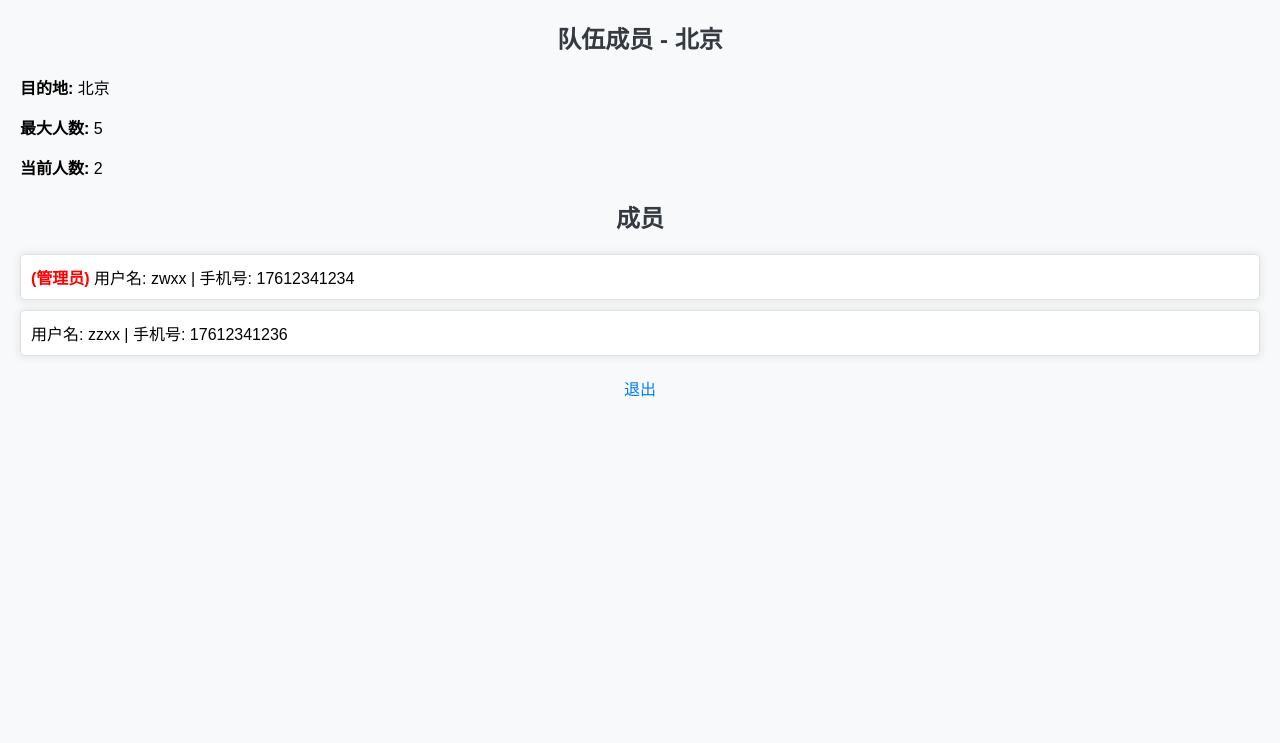
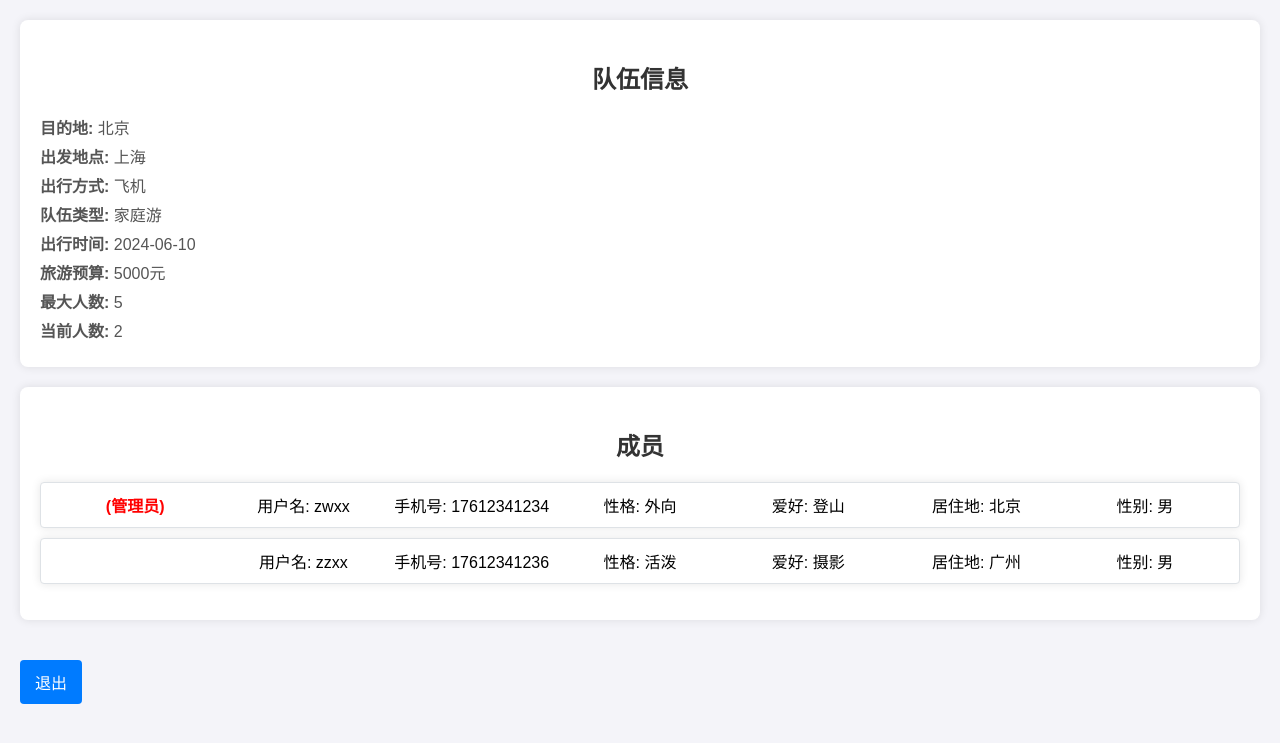
Before and after one commit to rookiexiong7/LvU, a Flask app: page /team/1 in a window 1280 px wide. Shown: the top 743 px of the page. Run offline with Flask 3, Linux system fonts and the light colour scheme; a user stored in the database is signed in; data comes from the database, SQL or seed files in the repository; both versions use the stored data as it was after the commit; parts of the project's set-up code (start-up, migrations or seed data) failed here and were passed over.

Commit message:
some changes

```diff
--- a/app.py
+++ b/app.py
@@ -12,7 +12,7 @@ from models import db, User, Team, team_membership
 app = Flask(__name__)
 app.config['SECRET_KEY'] = 'your_secret_key'
 # 配置 MySQL 数据库连接 密码为本地root用户密码
-app.config['SQLALCHEMY_DATABASE_URI'] = 'mysql+pymysql://root:123456@localhost/lvu'
+app.config['SQLALCHEMY_DATABASE_URI'] = 'mysql+pymysql://root:12345@localhost/lvu'
 app.config['SQLALCHEMY_TRACK_MODIFICATIONS'] = False
 
 db.init_app(app)
@@ -248,16 +248,19 @@ def logout():
     return redirect(url_for('login'))
 
 
+# 用户个人信息设置
 @app.route('/user_setting', methods=['GET', 'POST'])
 def user_setting():
     return render_template('page/user_setting.html')
 
 
+# 用户修改密码
 @app.route('/user_password', methods=['GET', 'POST'])
 def user_password():
     return render_template('page/user_password.html')
 
 
+# 主界面
 @app.route('/home')
 def home():
     teams = Team.query.all()
--- a/templates/page/join_teams.html
+++ b/templates/page/join_teams.html
@@ -72,7 +72,7 @@
     <a href="{{ url_for('logout') }}">Logout</a>
 
     <script src="{{ url_for('static', filename='js/jquery-3.5.1.slim.min.js') }}"></script>
-    <script src="{{ url_for('static', filename='js/popper.min.js') }}""></script>
+    <script src="{{ url_for('static', filename='js/popper.min.js') }}"></script>
     <script src=" {{ url_for('static', filename='js/bootstrap.min.js' ) }}"></script>
 </body>
 
--- a/templates/page/joinable_teams.html
+++ b/templates/page/joinable_teams.html
@@ -59,7 +59,7 @@
             <div class="modal-content">
                 <div class="modal-header">
                     <button type="button" class="close" data-dismiss="modal" aria-label="关闭">
-                        <span aria-hidden="true">&times;</span>
+                        <span aria-hidden="true">&times</span>
                     </button>
                 </div>
                 <div class="modal-body">
@@ -89,14 +89,14 @@
                 <button type="submit">加入</button>
                 {% endif %}
             </form>
-            <a href="{{ url_for('view_team', team_id=team.id) }}">查看队伍成员</a> <!-- 新添加的查看队伍信息按钮 -->
+            <a href="{{ url_for('view_team', team_id=team.id) }}">查看队伍信息</a> <!-- 新添加的查看队伍信息按钮 -->
         </li>
         {% endfor %}
     </ul>
 
     <!-- 引入 Bootstrap JS 和 jQuery -->
     <script src="{{ url_for('static', filename='js/jquery-3.5.1.slim.min.js') }}"></script>
-    <script src="{{ url_for('static', filename='js/popper.min.js') }}""></script>
+    <script src="{{ url_for('static', filename='js/popper.min.js') }}"></script>
     <script src=" {{ url_for('static', filename='js/bootstrap.min.js' ) }}"></script>
     <script>
         $(document).ready(function () {
--- a/templates/page/my_join_team.html
+++ b/templates/page/my_join_team.html
@@ -82,14 +82,14 @@
         {% for team in approved_teams %}
         <li>
             <span class="team-info">{{ team.destination }} ({{ team.current_members }}/{{ team.max_members }})</span>
-            <a href="{{ url_for('view_team', team_id=team.id) }}">查看队伍成员信息</a> <!-- 新添加的查看队伍信息按钮 -->
+            <a href="{{ url_for('view_team', team_id=team.id) }}">查看队伍信息</a> <!-- 新添加的查看队伍信息按钮 -->
         </li>
         {% endfor %}
     </ul>
 
     <!-- 引入 Bootstrap JS 和 jQuery -->
     <script src="{{ url_for('static', filename='js/jquery-3.5.1.slim.min.js') }}"></script>
-    <script src="{{ url_for('static', filename='js/popper.min.js') }}""></script>
+    <script src="{{ url_for('static', filename='js/popper.min.js') }}"></script>
     <script src=" {{ url_for('static', filename='js/bootstrap.min.js' ) }}"></script>
     <script>
         $(document).ready(function () {
--- a/templates/page/my_manage_team.html
+++ b/templates/page/my_manage_team.html
@@ -86,7 +86,7 @@
         <li>
             <span class="team-info">{{ team.destination }} ({{ team.current_members }}/{{ team.max_members }})</span>
             <a href="{{ url_for('manage_team', team_id=team.id) }}">管理队伍</a>
-            <a href="{{ url_for('view_team', team_id=team.id) }}">查看队伍成员</a> <!-- 新添加的查看队伍信息按钮 -->
+            <a href="{{ url_for('view_team', team_id=team.id) }}">查看队伍信息</a> <!-- 新添加的查看队伍信息按钮 -->
         </li>
         {% endfor %}
     </ul>
--- a/templates/page/view_team.html
+++ b/templates/page/view_team.html
@@ -4,16 +4,31 @@
 <head>
     <meta charset="UTF-8">
     <meta name="viewport" content="width=device-width, initial-scale=1.0">
-    <title>队伍成员 - {{ team.destination }}</title>
+    <title>队伍信息：目的地 - {{ team.destination }}</title>
     <link rel="stylesheet" href="{{ url_for('static', filename='style.css') }}">
     <style>
         body {
             font-family: Arial, sans-serif;
             margin: 20px;
+            background-color: #f4f4f9;
         }
 
         h2 {
             margin-bottom: 20px;
+            color: #333;
+        }
+
+        .team-info, .members-info {
+            background: #fff;
+            padding: 20px;
+            border-radius: 8px;
+            box-shadow: 0 0 10px rgba(0, 0, 0, 0.1);
+            margin-bottom: 20px;
+        }
+
+        .team-info p, .members-info p {
+            margin: 5px 0;
+            color: #555;
         }
 
         ul {
@@ -24,27 +39,62 @@
         li {
             margin-bottom: 10px;
             display: flex;
-            justify-content: space-between;
-            align-items: center;
+            flex-direction: column;
+            background: #fff;
+            padding: 10px;
+            border-radius: 8px;
+            box-shadow: 0 0 5px rgba(0, 0, 0, 0.1);
         }
 
         .member-info {
-            flex-grow: 1;
+            display: flex;
+            justify-content: space-between;
+            align-items: center;
+            width: 100%;
+        }
+
+        .member-info span {
+            flex: 1;
+            text-align: center;
         }
 
         .admin-label {
             font-weight: bold;
             color: red;
         }
+
+        a, button {
+            display: inline-block;
+            margin-right: 10px;
+            padding: 10px 15px;
+            color: #fff;
+            background-color: #007bff;
+            border: none;
+            border-radius: 4px;
+            text-decoration: none;
+            text-align: center;
+        }
+
+        a:hover, button:hover {
+            background-color: #0056b3;
+        }
     </style>
 </head>
 
 <body>
-    <h2>队伍成员 - {{ team.destination }}</h2>
+    <div class="team-info">
+        <h2>队伍信息</h2>
         <p><strong>目的地:</strong> {{ team.destination }}</p>
+        <p><strong>出发地点:</strong> {{ team.departure_location }}</p>
+        <p><strong>出行方式:</strong> {{ team.travel_mode }}</p>
+        <p><strong>队伍类型:</strong> {{ team.team_type }}</p>
+        <p><strong>出行时间:</strong> {{ team.travel_time }}</p>
+        <p><strong>旅游预算:</strong> {{ team.travel_budget }}</p>
         <p><strong>最大人数:</strong> {{ team.max_members }}</p>
         <p><strong>当前人数:</strong> {{ team.current_members }}</p>
+    </div>
 
+    <div class="members-info">
         <h2>成员</h2>
         <ul>
             {% for member in approved_members %}
@@ -52,12 +102,20 @@
                 <span class="member-info">
                     {% if member.id == team.admin_id %}
                     <span class="admin-label">(管理员)</span>
+                    {% else %}
+                    <span>&nbsp;</span>
                     {% endif %}
-                用户名: {{ member.username }} | 手机号: {{ member.phone }}
+                    <span>用户名: {{ member.username }}</span>
+                    <span>手机号: {{ member.phone }}</span>
+                    <span>性格: {{ member.character }}</span>
+                    <span>爱好: {{ member.travel_hobby }}</span>
+                    <span>居住地: {{ member.residence }}</span>
+                    <span>性别: {{ member.gender }}</span>
                 </span>
             </li>
             {% endfor %}
         </ul>
+    </div>
     <a href="{{ url_for('home') }}">退出</a>
 </body>
 
```
Also changed, not shown: create.sql (+11 -9 lines), models.py (+12 -13 lines), README.md. Lines whose indentation alone changed are shown as unchanged.
